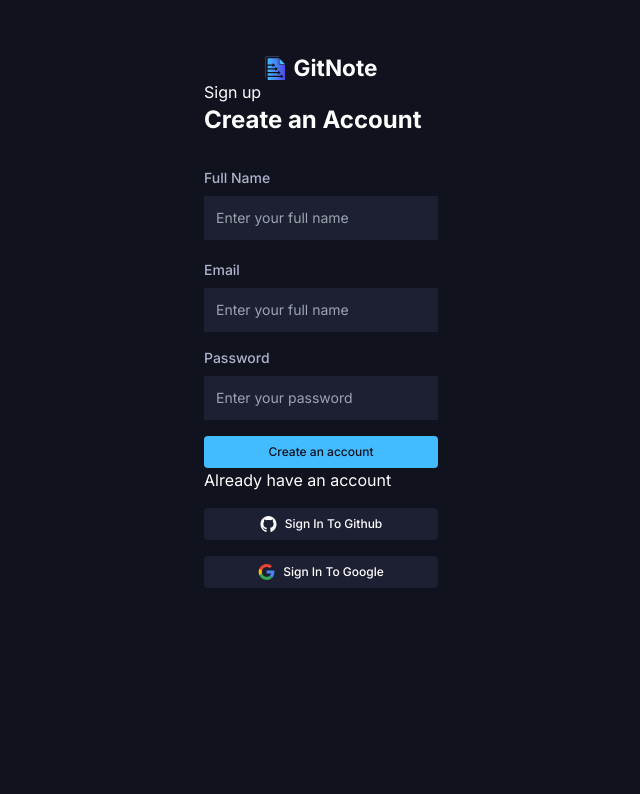
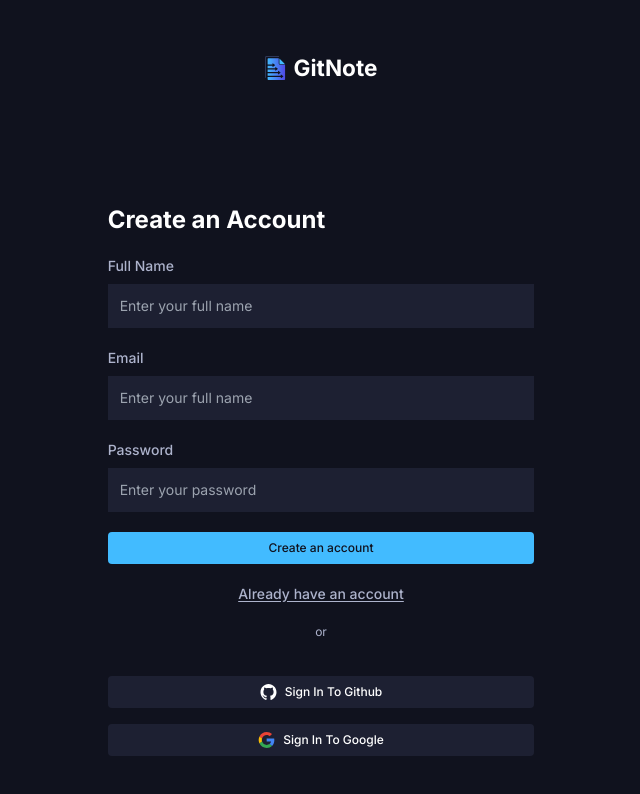
Before and after one commit to DDVVPP/GitNote, a Next.js app: page /sign-up in a window 1280 px wide. Shown: the top 794 px of the page, without its empty margins (319-959 px from the left). Built offline with nearby package versions, Linux system fonts and the light colour scheme; no server answers.

Commit message:
cleanup: signup, login, and associated files

```diff
--- a/app/(auth)/layout.tsx
+++ b/app/(auth)/layout.tsx
@@ -12,7 +12,7 @@ const Layout = ({ children }: { children: React.ReactNode }) => {
           GitNote
         </h1>
       </div>
-      <div className="flex min-h-screen">{children}</div>
+      <div className="flex min-h-screen w-full justify-center">{children}</div>
     </main>
   );
 };
--- a/app/(auth)/login/page.tsx
+++ b/app/(auth)/login/page.tsx
@@ -3,7 +3,7 @@ import ProviderLogins from '@/components/ProviderLogins';
 
 const Login = () => {
   return (
-    <div className="flex flex-col justify-center w-2/3">
+    <div className="flex flex-col justify-center w-1/3">
       <BasicAuthLogin />
       <div className="mt-5">
         <ProviderLogins />
--- a/app/(auth)/sign-up/page.tsx
+++ b/app/(auth)/sign-up/page.tsx
@@ -5,11 +5,20 @@ import ProviderLogins from '@/components/ProviderLogins';
 
 const SignUp = () => {
   return (
-    <div>
-      Sign up
+    <div className="flex flex-col justify-center w-1/3">
       <CreateAccount />
-      <Link href="/login">Already have an account</Link>
-      <ProviderLogins />
+      <div className="text-white-300">
+        <Link
+          className="paragraph-3-medium underline underline-offset-2  flex justify-center"
+          href="/login"
+        >
+          Already have an account
+        </Link>
+        <p className="mt-5 paragraph-4-regular  flex justify-center">or</p>
+      </div>
+      <div className="mt-5">
+        <ProviderLogins />
+      </div>
     </div>
   );
 };
--- a/app/(root)/(home)/page.tsx
+++ b/app/(root)/(home)/page.tsx
@@ -20,7 +20,7 @@ export default async function Home() {
       </div>
       <div className="text-white-300 flex flex-col mt-4 gap-4">
         <h3 className="display-2-bold text-white-100">Recent Posts</h3>
-        {session && <Posts user={user} />}
+        {/* {session && <Posts user={user} />} */}
       </div>
     </>
   );
--- a/auth.ts
+++ b/auth.ts
@@ -51,7 +51,6 @@ export const {
         },
       },
       async authorize(credentials, request) {
-        //connect db, find user based on credentials, return user info - tells next auth whatever returning is correct user. Fail with return null if not found or wrong password
         const { email } = credentials;
 
         const user = await prisma.user.findUnique({
--- a/components/onboarding/CreateAccount.tsx
+++ b/components/onboarding/CreateAccount.tsx
@@ -31,9 +31,9 @@ const CreateAccount = () => {
   };
 
   return (
-    <div className="flex flex-col justify-center space-y-8">
-      <h1 className="display-2-bold">Create an Account</h1>
-      <form action={handleSubmit} className="space-y-4">
+    <div>
+      <h1 className="display-2-bold pb-5">Create an Account</h1>
+      <form action={handleSubmit} className="mb-5">
         <Input
           label="Full Name"
           name="name"
@@ -73,7 +73,6 @@ const CreateAccount = () => {
           }
           value={data.password}
         />
-
         <Button color="blue" type="submit">
           Create an account
         </Button>
```
